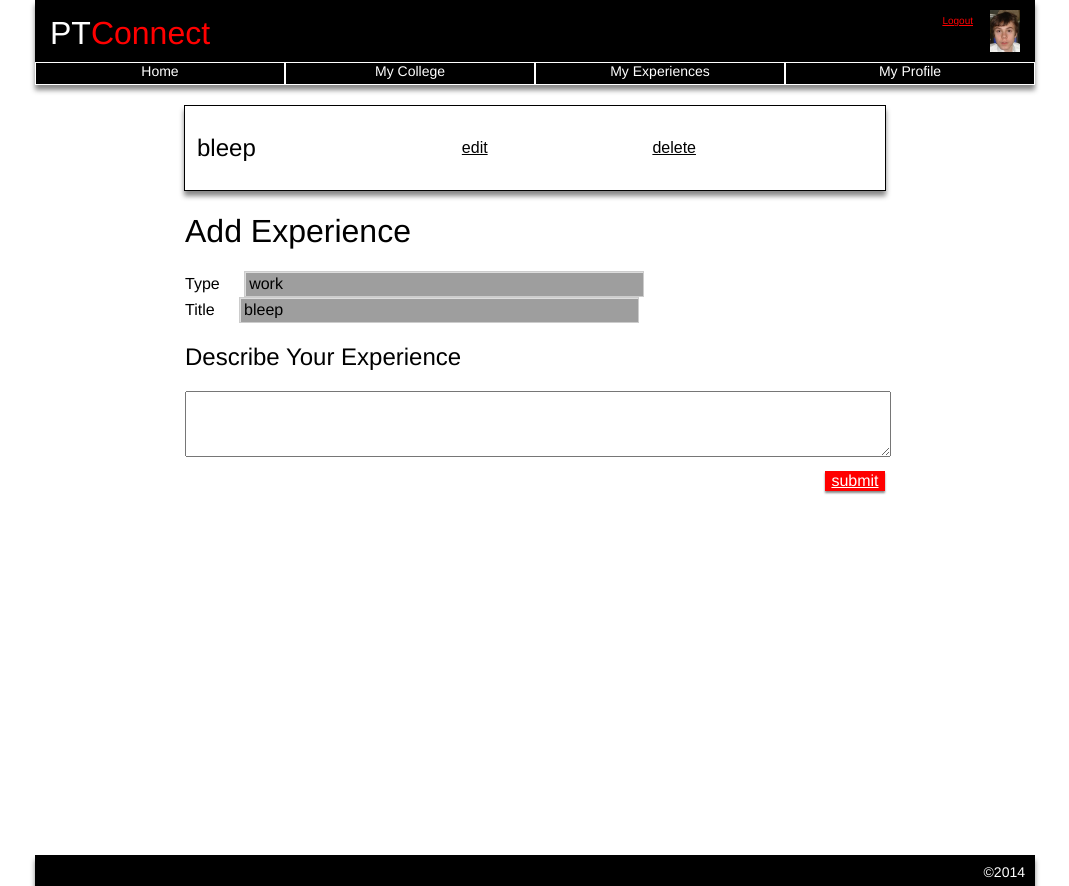
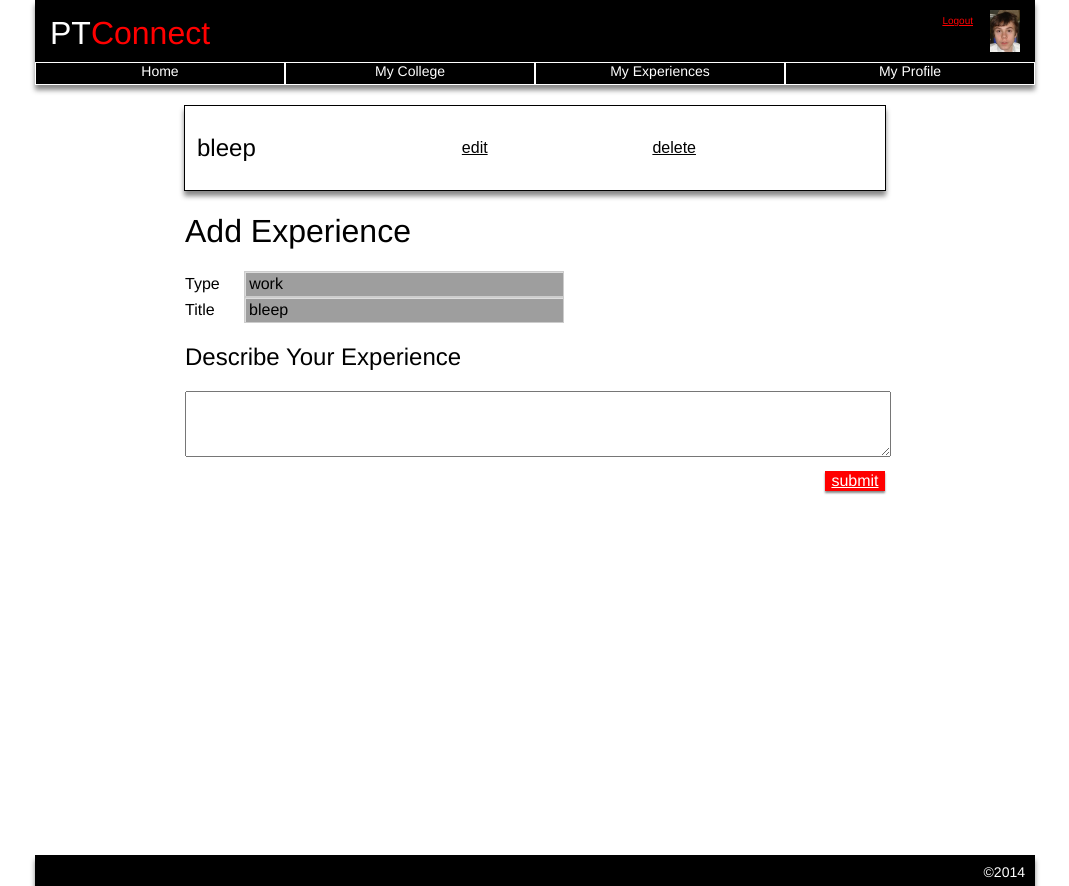
Before and after one commit to douglassboshkoff/PTConnect_2.0, a PHP site: page /php_work_material/myExperiences.php in a window 1280 px wide. Shown: the whole page, without its empty margins (105-1174 px from the left). Run offline with PHP 8.4, Linux system fonts and the light colour scheme; the visitor is signed in with stand-in values (Sample User, id 1); data comes from the database, SQL or seed files in the repository; grey boxes are pictures that could not be loaded.

Commit message:
Revert "CSS"
This reverts commit e48a4b6ec08f3142ae8823c151c6afe0aff81e44.

```diff
--- a/project_files/php_work_material/myExperiences.php
+++ b/project_files/php_work_material/myExperiences.php
@@ -118,6 +118,8 @@ include("header.php");
                 font-size: 16px;
 
             }
+
+
         </style>
 	</head>
 	<body>
@@ -156,7 +158,7 @@ include("header.php");
 
                 <label>Type</label>
 
-                <select class="dropdown2" id = "typeselect" name="type">
+                <select class="dropdown2" id = "typeselect" name="type" style="width:320px">
                     <?php for($i = 0; $i < count($type); $i++) { ?>
                         <?php if($action === 'populate_edit') { ?>
 
@@ -168,9 +170,9 @@ include("header.php");
                 </select>
 
                 <br/>
-                <label>Title</label>
+                <label style="margin-right: 5px;">Title</label>
 
-                <select class="dropdown2" id = "titleselect" name="title">
+                <select class="dropdown2" id = "titleselect" name="title" style="width:320px">
                     <?php for($i = 0; $i < count($titles); $i++) { ?>
                         <?php if($action === 'populate_edit') { ?>
 
@@ -180,8 +182,12 @@ include("header.php");
                     <?php } ?>
                     <option value="1" >Other</option>
                 </select>
+
+
                 <div id = "titlediv">  <input type="text" id="titletextbox" name="titletextbox" />  </div>
+
                 <br/>
+
                 <h2>Describe Your Experience</h2>
                 <textarea class="questions" rows="4" name="content" ><?php if($action==='populate_edit') { echo $sp_experience['content']; } ?></textarea>
                 <input type="hidden" name="action" value="<?php
```
